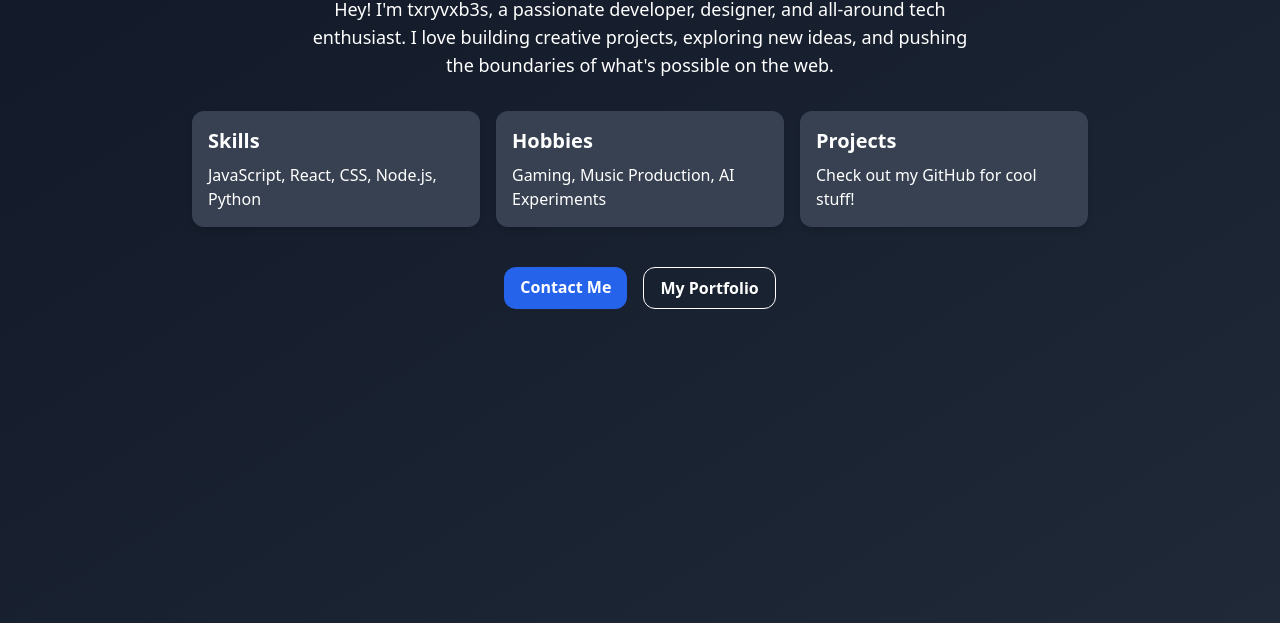
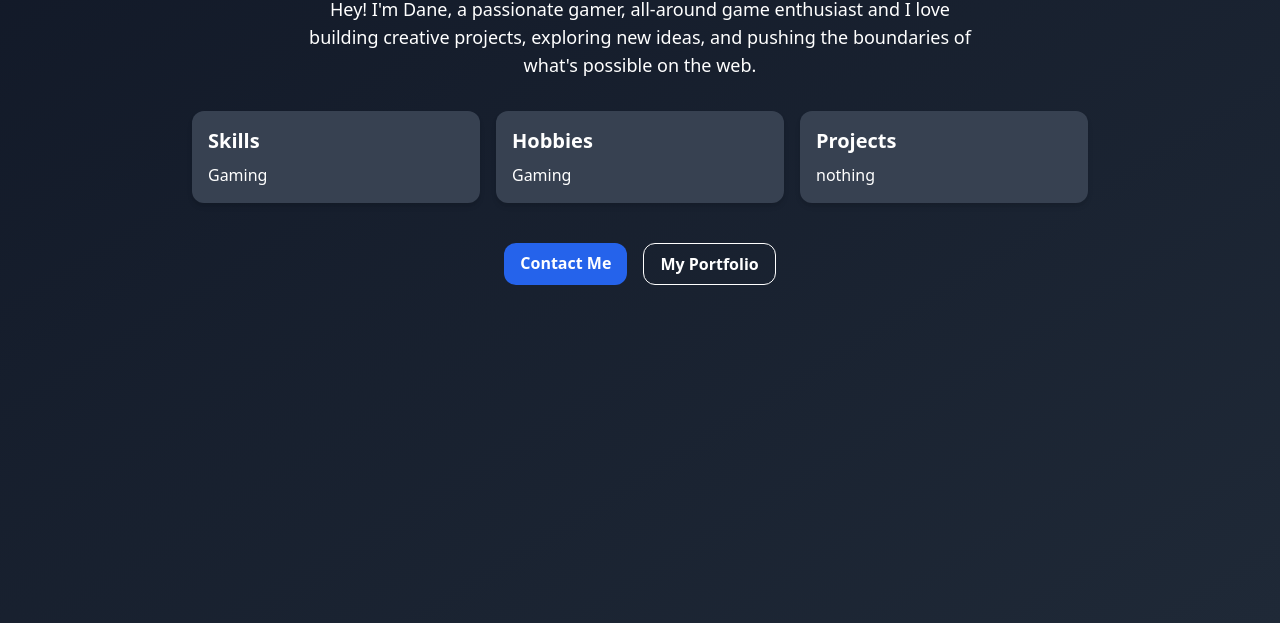
Before and after one commit to TerryTerryCyber/dane.github.io, a plain HTML site: page index.html in a window 1280 px wide. Shown: the part 177-800 px from the top of the page. Drawn offline with nearby package versions, Linux system fonts and the light colour scheme.

Commit message:
newly updated

```diff
--- a/index.html
+++ b/index.html
@@ -13,7 +13,6 @@
     <div class="text-xl font-bold">txryvxb3s</div>
     <div class="space-x-4">
       <a href="index.html" class="hover:underline">Home</a>
-      <a href="about.html" class="hover:underline">About</a>
       <a href="contactme.html" class="hover:underline">Contact</a>
       <a href="sitemaker.html" class="hover:underline">Code Generator</a>
       <a href="chatgpt.html" class="hover:underline">Gemini</a>
@@ -23,23 +22,23 @@
   <h1 class="text-5xl font-bold mb-4">About Me</h1>
 
   <p class="text-lg max-w-2xl text-center mb-8">
-    Hey! I'm txryvxb3s, a passionate developer, designer, and all-around tech enthusiast. I love building creative projects, exploring new ideas, and pushing the boundaries of what's possible on the web.
+    Hey! I'm Dane, a passionate gamer, all-around game enthusiast and I love building creative projects, exploring new ideas, and pushing the boundaries of what's possible on the web.
   </p>
 
   <div class="grid grid-cols-1 sm:grid-cols-3 gap-4 w-full max-w-4xl mb-10">
     <div class="bg-gray-700 p-4 rounded-xl shadow-md">
       <h2 class="text-xl font-semibold mb-2">Skills</h2>
-      <p>JavaScript, React, CSS, Node.js, Python</p>
+      <p>Gaming</p>
     </div>
 
     <div class="bg-gray-700 p-4 rounded-xl shadow-md">
       <h2 class="text-xl font-semibold mb-2">Hobbies</h2>
-      <p>Gaming, Music Production, AI Experiments</p>
+      <p>Gaming</p>
     </div>
 
     <div class="bg-gray-700 p-4 rounded-xl shadow-md">
       <h2 class="text-xl font-semibold mb-2">Projects</h2>
-      <p>Check out my GitHub for cool stuff!</p>
+      <p>nothing</p>
     </div>
   </div>
 
```
